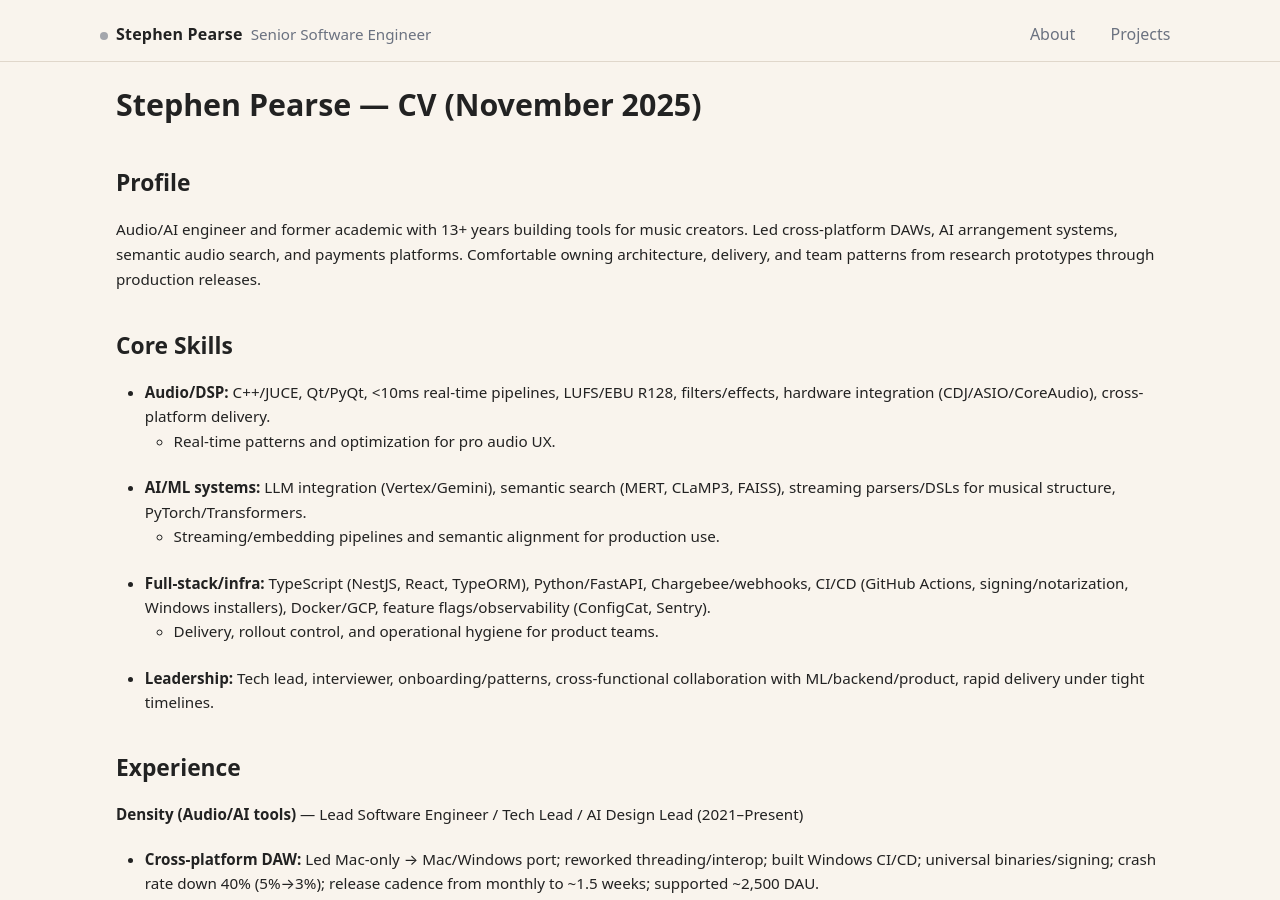
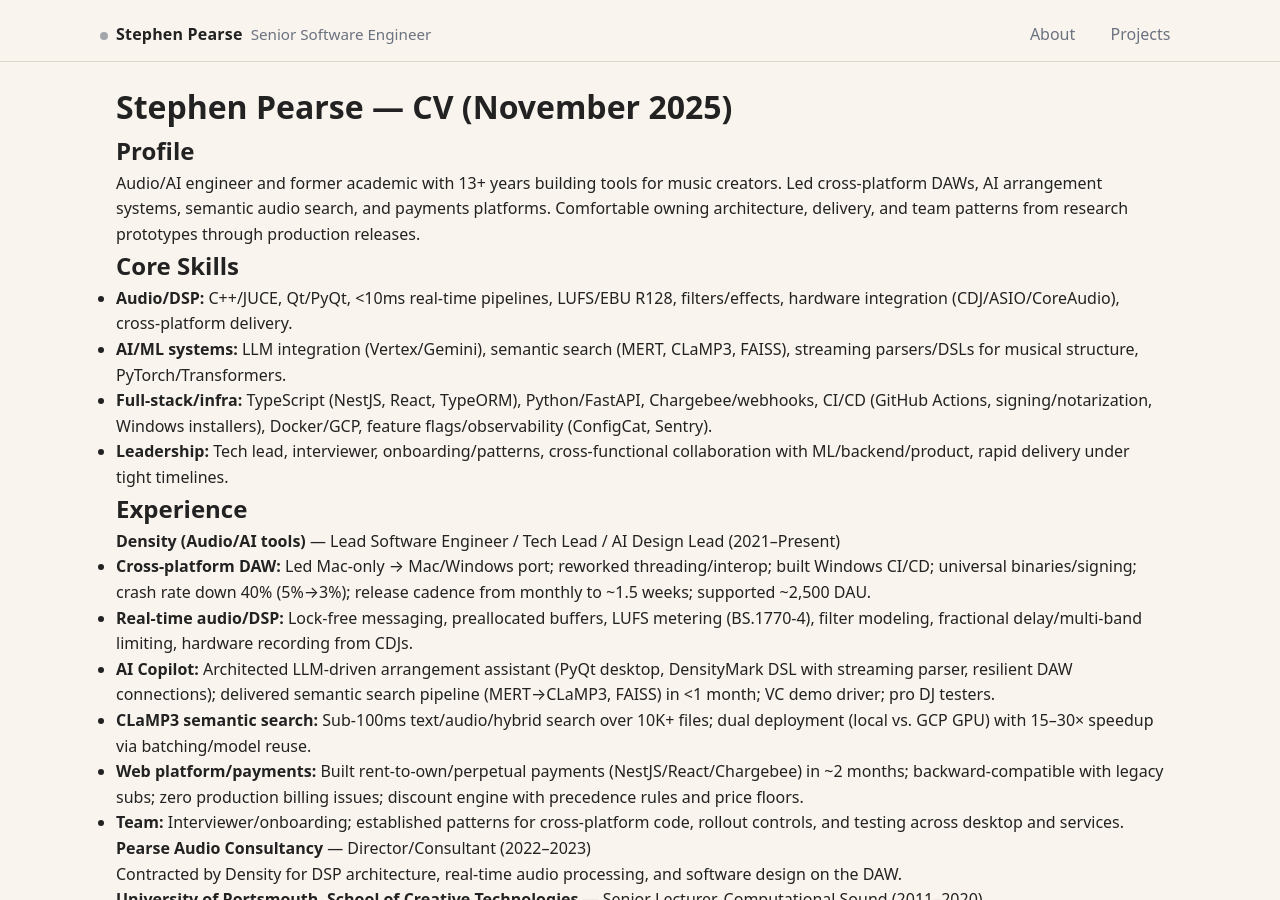
Before and after one commit to spearse/portfolio, a Jekyll site: the page built from cv.md, in a window 1280 px wide and 900 px high. Built offline with Jekyll 4.4.1, drawn with Linux system fonts in a browser that asks for light colours.

Commit message:
Sync approved summaries from private repo

```diff
--- a/cv.md
+++ b/cv.md
@@ -3,8 +3,6 @@ layout: default
 title: Stephen Pearse — CV (November 2025)
 permalink: /cv/
 ---
-
-<div class="cv-page" markdown="1">
 
 # Stephen Pearse — CV (November 2025)
 
@@ -13,11 +11,8 @@ Audio/AI engineer and former academic with 13+ years building tools for music cr
 
 ## Core Skills
 - **Audio/DSP:** C++/JUCE, Qt/PyQt, <10ms real-time pipelines, LUFS/EBU R128, filters/effects, hardware integration (CDJ/ASIO/CoreAudio), cross-platform delivery.
-  - Real-time patterns and optimization for pro audio UX.
 - **AI/ML systems:** LLM integration (Vertex/Gemini), semantic search (MERT, CLaMP3, FAISS), streaming parsers/DSLs for musical structure, PyTorch/Transformers.
-  - Streaming/embedding pipelines and semantic alignment for production use.
 - **Full-stack/infra:** TypeScript (NestJS, React, TypeORM), Python/FastAPI, Chargebee/webhooks, CI/CD (GitHub Actions, signing/notarization, Windows installers), Docker/GCP, feature flags/observability (ConfigCat, Sentry).
-  - Delivery, rollout control, and operational hygiene for product teams.
 - **Leadership:** Tech lead, interviewer, onboarding/patterns, cross-functional collaboration with ML/backend/product, rapid delivery under tight timelines.
 
 ## Experience
@@ -59,5 +54,3 @@ Led music computing research group and MSc program; taught C++ audio development
 - GitHub: https://github.com/spearse
 - ADC 2019 talk: https://www.youtube.com/watch?v=kyALim8FSew
 - SMC paper: https://researchportal.port.ac.uk/en/publications/composing-with-sounds-designing-an-object-oriented-daw-for-the-te
-
-</div>
```
